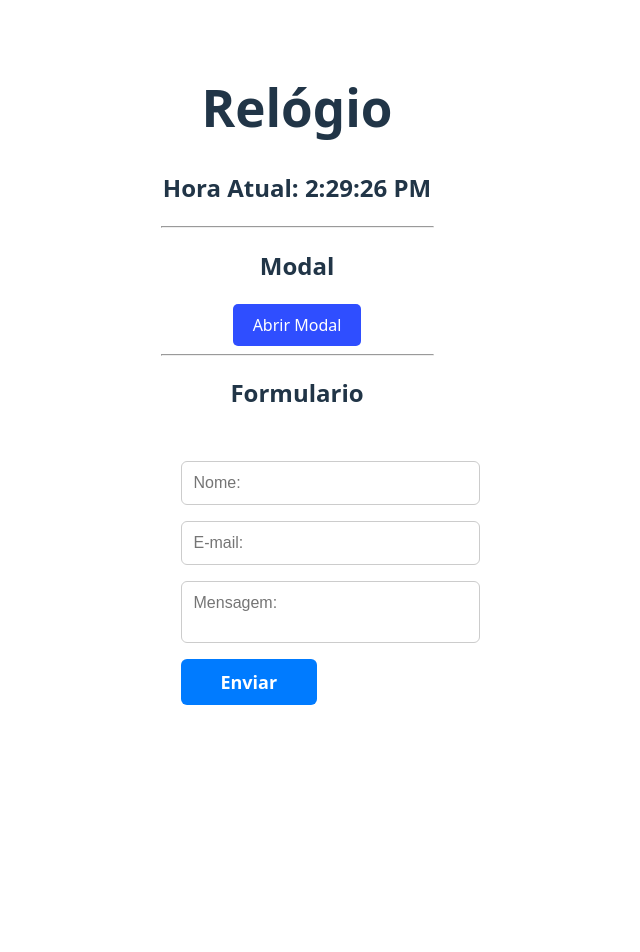
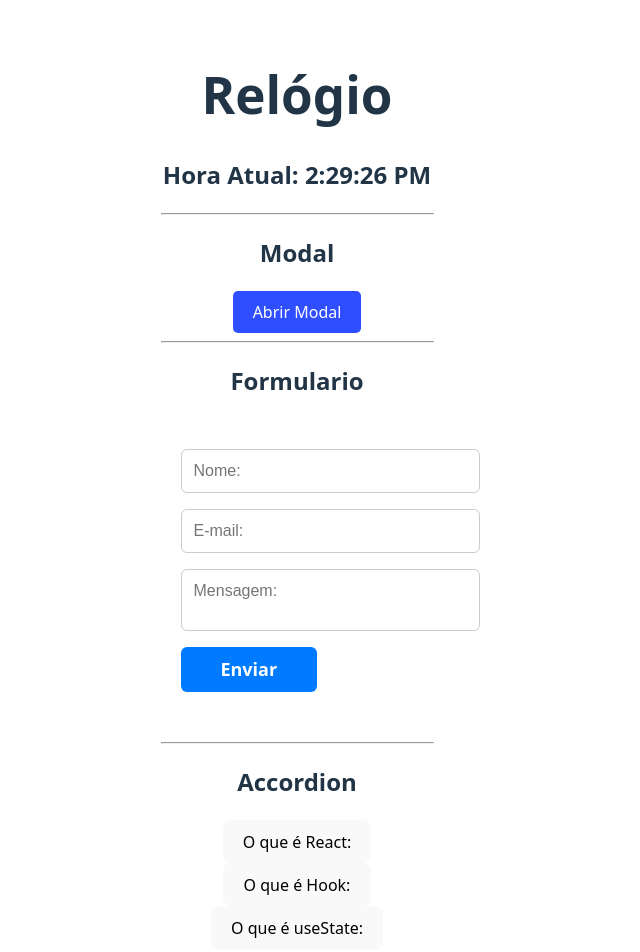
Before and after one commit to LeoSergio/Avanti_innovation, a React (Vite) app in the folder REACT/5_uicomponents/: page / in a window 1280 px wide. Shown: the top 952 px of the page, without its empty margins (343-983 px from the left). Before the commit the page ends 800 px from the top, so only its background shows below. Built offline with nearby package versions, Linux system fonts and the light colour scheme.

Commit message:
create Accordion

```diff
--- a/REACT/5_uicomponents/src/App.jsx
+++ b/REACT/5_uicomponents/src/App.jsx
@@ -3,6 +3,7 @@ import './App.css'
 import Clock from './components/Clock/Clock'
 import ContactForm from './components/ContactForm/ContactForm'
 import Modal from './components/Modal/Modal'
+import Accordion from './components/Accordion/Accordion'
 
 function App() {
 
@@ -19,6 +20,12 @@ function App() {
       <h2>Formulario</h2>
       <ContactForm/>
 
+      <hr/>
+
+
+      <h2>Accordion</h2>
+      <Accordion></Accordion>
+
     </>
   )
 }
--- /dev/null
+++ b/REACT/5_uicomponents/src/components/Accordion/Accordion.jsx
@@ -0,0 +1,31 @@
+import { useState } from 'react'
+import styles from "./Accordion.module.css"
+
+const Accordion = () => {
+  const [activeIndex, setActiveIndex] = useState(null)
+
+  const toggleAccordion = (index) => {
+    setActiveIndex(activeIndex === index ? null : index)
+  }
+
+  const items = [
+    { question: "O que é React:", answer: "React é uma biblioteca JavaScript para criar interfaces de usuário." },
+    { question: "O que é Hook:", answer: "Hooks são funções que permitem usar estado e outras funcionalidades do React em componentes funcionais." },
+    { question: "O que é useState:", answer: "useState é um Hook que permite adicionar estado a componentes funcionais." }
+  ]
+
+  return (
+    <div className={styles.accordion}>
+      {items.map((item, index) => (
+        <div key={index} className={`${styles.item} ${activeIndex === index ? styles.open : ""}`}>
+          <button className={styles.button} onClick={() => toggleAccordion(index)}>
+            {item.question}
+          </button>
+          {activeIndex === index && <p className={styles.answer}>{item.answer}</p>}
+        </div>
+      ))}
+    </div>
+  )
+}
+
+export default Accordion
```
Also changed, not shown: REACT/5_uicomponents/src/components/Accordion/Accordion.module.css (added).
